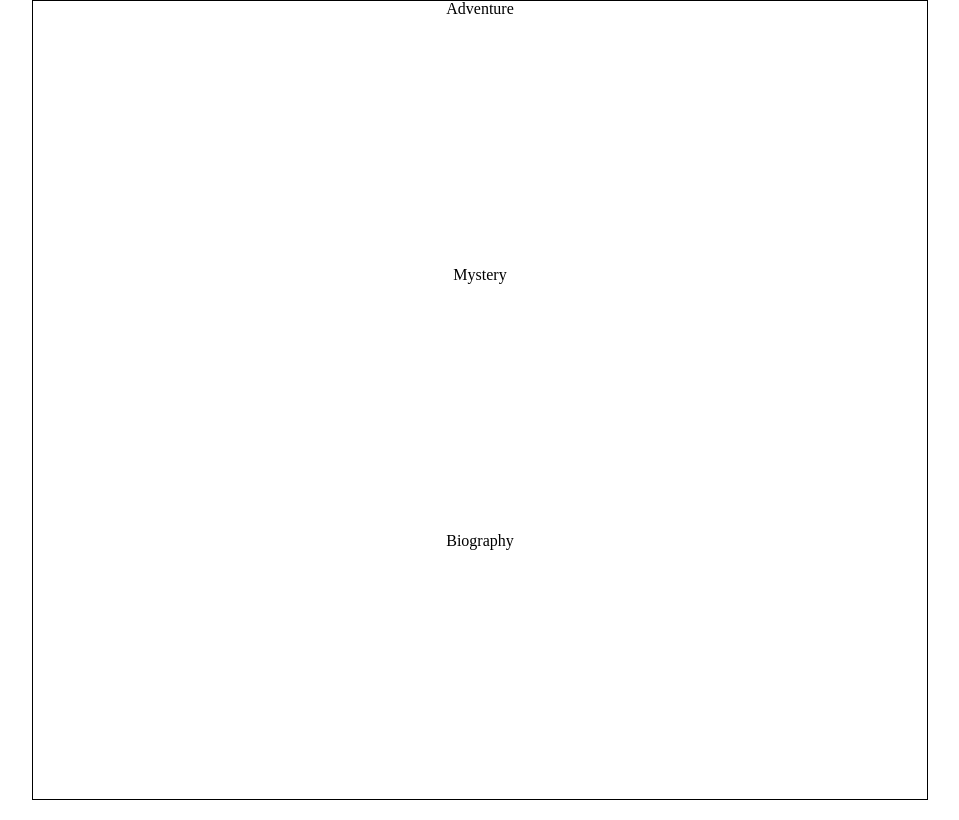
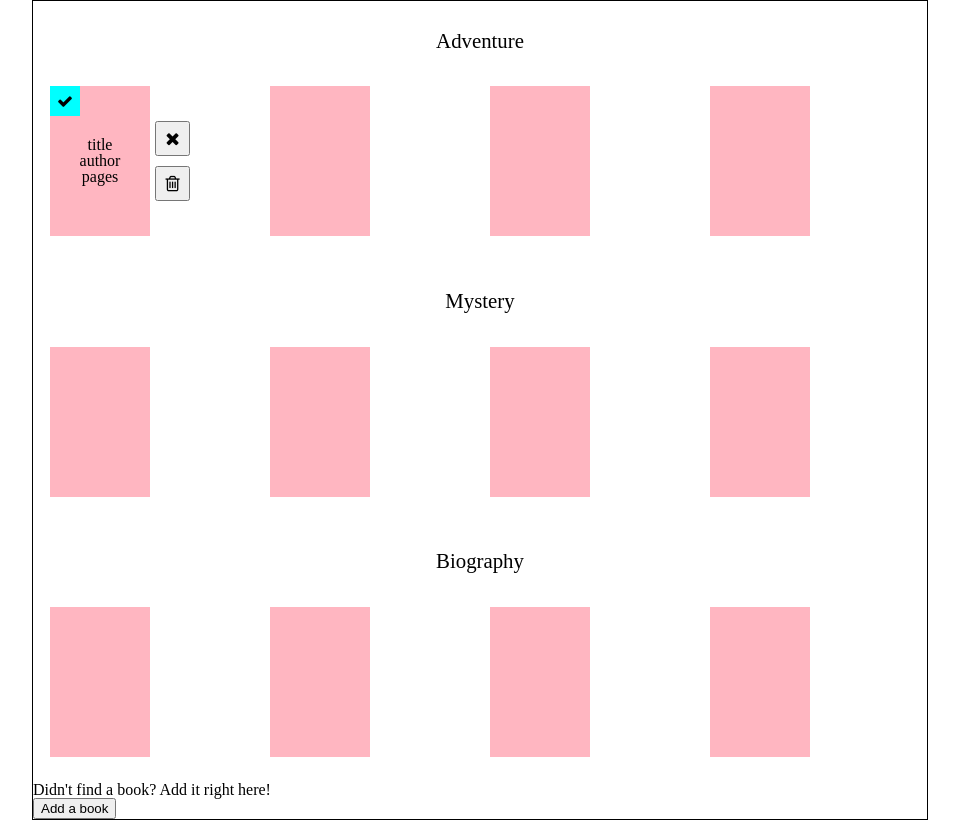
Before and after one commit to Mathzzuco/odin-library, a plain HTML site: page index.html in a window 1280 px wide. Shown: the whole page, without its empty margins (160-1119 px from the left). Drawn offline with Linux system fonts and the light colour scheme.

Commit message:
initial layout for page and testing book design

```diff
--- a/css/style.css
+++ b/css/style.css
@@ -1,6 +1,6 @@
 .page-container {
   width: 100vw;
-  height: 100vh;
+  height: 100%;
 }
 
 .main-wrapper {
@@ -13,11 +13,72 @@ main {
   height: 100%;
   display: grid;
   grid-template-columns: 1;
+  grid-template-rows: auto;
 }
 
 .book-section-wrapper {
+  display: flex;
   height: 100%;
   width: 100%;
+  flex-direction: column;
+  align-items: center;
+  gap: 10px;
+  padding-top: calc(0.5vh + 2vw)
+}
+
+.book-section-wrapper h2 {
+  font-size: calc(1vh + 1vw);
+}
+
+.book-section {
+  display: grid;
+  grid-template-columns: repeat(4, auto);
+  column-gap: 20px;
+}
+
+.book-wrapper {
+  display:flex;
+  width: 200px;
+  height: 200px;
+  flex-direction: row;
+  align-items: center;
+  gap: 5px
+}
+
+.book {
   display: flex;
+  width: 100px;
+  height: 150px;
+  position: relative;
+  flex-direction: column;
   justify-content: center;
+  align-items: center;
+  background-color: lightpink;
 }
+
+.read-mark {
+  display: flex;
+  width: 30px;
+  height: 30px;
+  position: absolute;
+  top: 0;
+  left: 0;
+  align-items: center;
+  justify-content: center;
+  background-color: aqua;
+}
+
+.interaction-buttons {
+  display: flex;
+  flex-direction: column;
+  gap: 10px
+}
+
+.interaction-buttons button {
+  width: 35px;
+  height: 35px;
+}
+
+.interaction-buttons button i {
+  font-size: 18px
+}
--- a/index.html
+++ b/index.html
@@ -4,6 +4,7 @@
     <meta charset="UTF-8">
     <meta name="viewport" content="width=device-width, initial-scale=1.0">
     <title>Odin Library</title>
+    <link rel="stylesheet" href="https://cdnjs.cloudflare.com/ajax/libs/font-awesome/4.7.0/css/font-awesome.min.css">
     <link href="css/reset.css" rel="stylesheet" type="text/css" />
     <link href="css/style.css" rel="stylesheet" type="text/css" />
     <script src="js/script.js" defer></script>
@@ -14,12 +15,96 @@
             <main>
                 <div class="adventure book-section-wrapper">
                     <h2>Adventure</h2>
+                    <div class="book-section">
+                        <div class="book-wrapper">
+                            <div class="book">
+                                <div class="read-mark">
+                                    <i class="fa fa-check"></i>
+                                </div>
+                                <h4>title</h4>
+                                <p>author</p>
+                                <p>pages</p>
+                            </div>
+                            <div class="interaction-buttons">
+                                <!--read icons: fa fa-check, fa fa-times
+                                remove icon: fa fa-trash -->
+                                <button><i class="fa fa-times"></i></button>
+                                <button><i class="fa fa-trash-o"></i></button>
+                            </div>
+                        </div>
+                        <div class="book-wrapper">
+                            <div class="book">
+
+                            </div>
+                        </div>
+
+                        <div class="book-wrapper">
+                            <div class="book">
+
+                            </div>
+                        </div>
+                        <div class="book-wrapper">
+                            <div class="book">
+
+                            </div>
+                        </div>
+                    </div>
                 </div>
                 <div class="mystery book-section-wrapper">
                     <h2>Mystery</h2>
+                    <div class="book-section">
+                        <div class="book-wrapper">
+                            <div class="book">
+
+                            </div>
+                        </div>
+                        <div class="book-wrapper">
+                            <div class="book">
+
+                            </div>
+                        </div>
+                        <div class="book-wrapper">
+                            <div class="book">
+
+                            </div>
+                        </div>
+                        <div class="book-wrapper">
+                            <div class="book">
+
+                            </div>
+                        </div>
+                    </div>
                 </div>
                 <div class="biography book-section-wrapper">
                     <h2>Biography</h2>
+                    <div class="book-section">
+                        <div class="book-wrapper">
+                            <div class="book">
+
+                            </div>
+                        </div>
+                        <div class="book-wrapper">
+                            <div class="book">
+
+                            </div>
+                        </div>
+                        <div class="book-wrapper">
+                            <div class="book">
+
+                            </div>
+                        </div>
+                        <div class="book-wrapper">
+                            <div class="book">
+
+                            </div>
+                        </div>
+                    </div>
+                </div>
+                <div class="add-book-section">
+                    <h3>Didn't find a book? Add it right here!</h3>
+                    <button class="add-book-btn">
+                        Add a book
+                    </button>
                 </div>
             </main>
         </div>
--- a/js/script.js
+++ b/js/script.js
@@ -11,3 +11,8 @@ function Book(author, title, gender, pages, read) {
         this.read = !this.read;
     }
 }
+
+function addBookToLibrary(author, title, gender, pages, read) {
+    const book = new Book(author, title, gender, pages, read);
+    library.push(book);
+}
```
